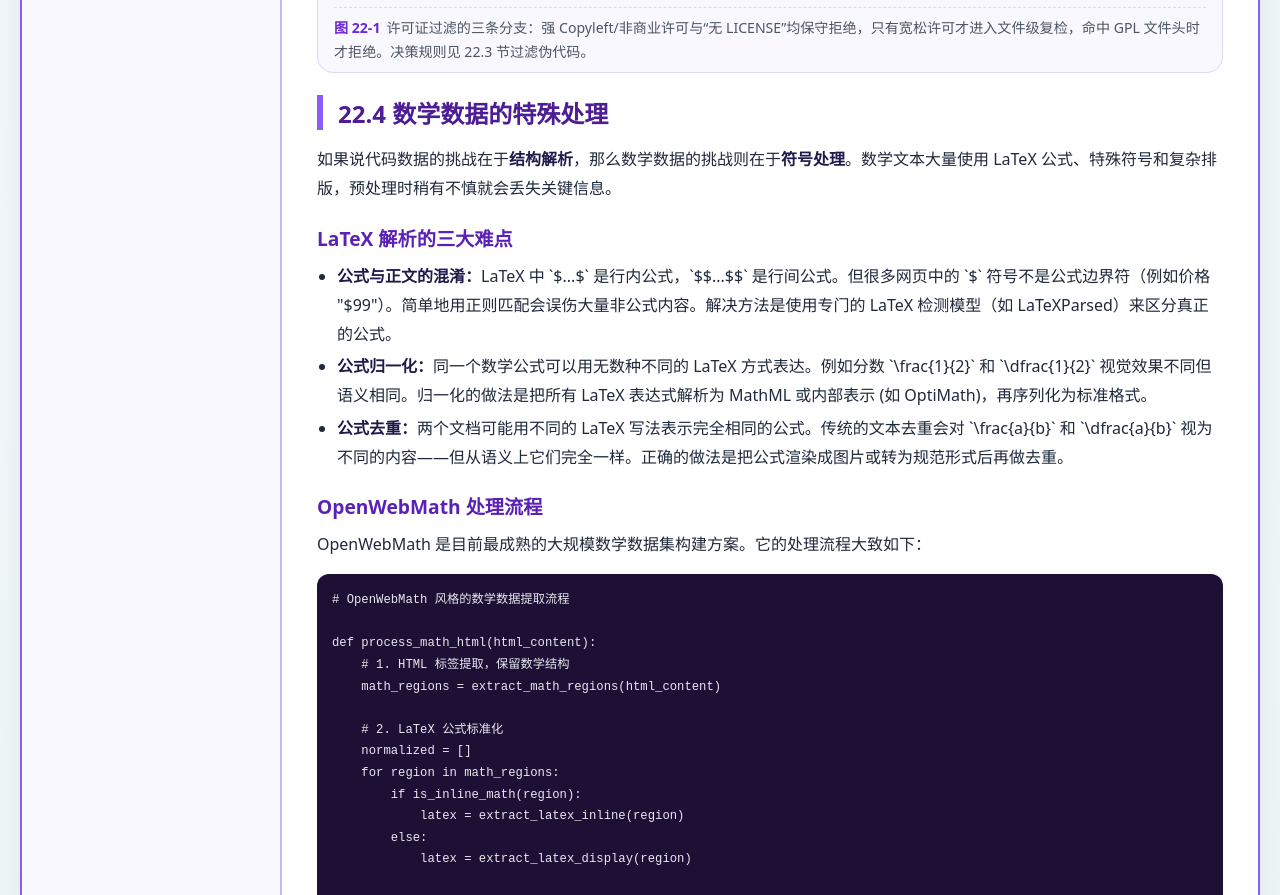
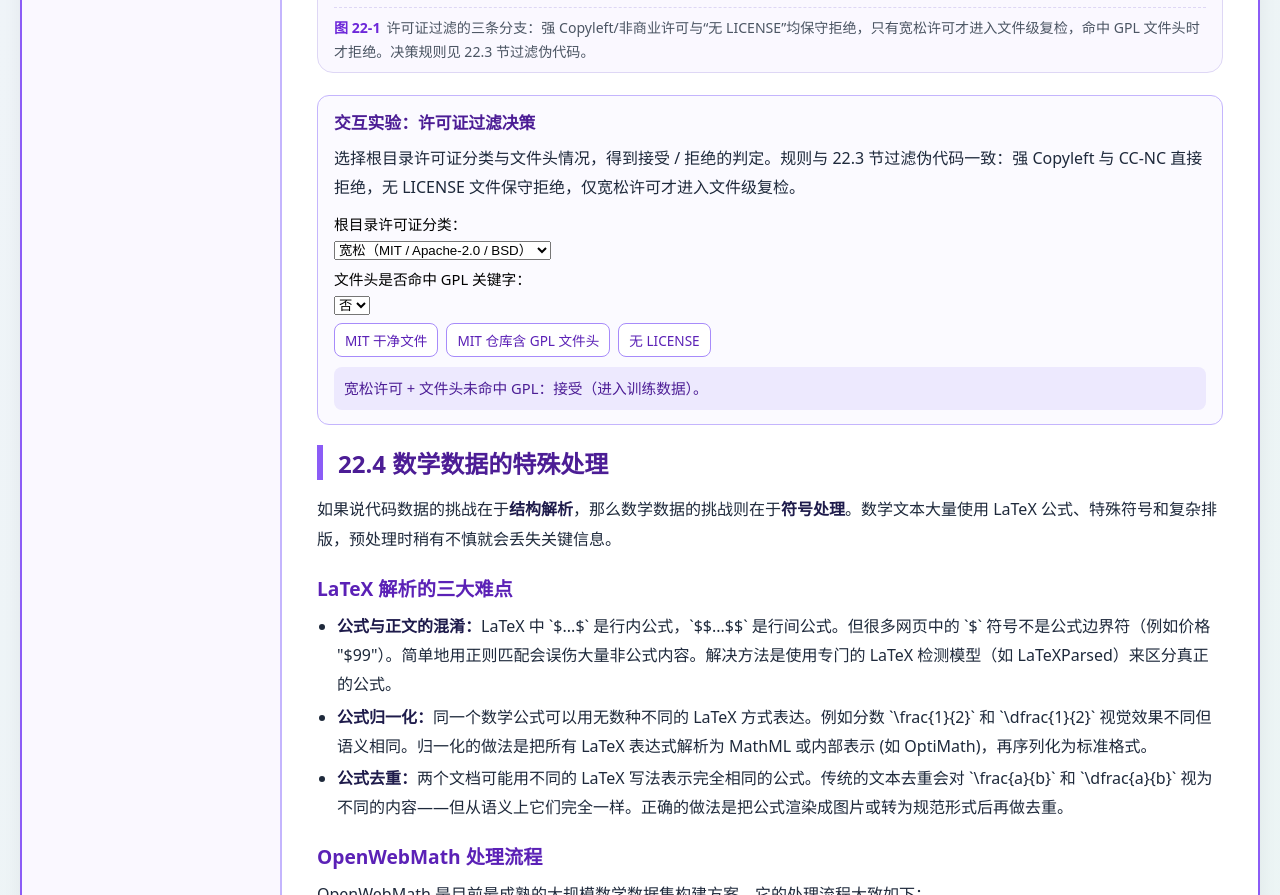
Before and after one commit to 1998x-stack/pretraining-dataset-tutorial, a plain HTML site: page 22.html in a window 1280 px wide. Shown: the part 4114-5009 px from the top of the page. Drawn offline with Linux system fonts and the light colour scheme.

Commit message:
feat(pretraining-dataset-tutorial): 第22章 许可证过滤决策交互实验

```diff
--- a/22.html
+++ b/22.html
@@ -284,6 +284,28 @@ def filter_by_license(repo_metadata):
             <figcaption><span class="fig-label">图 22-1</span>许可证过滤的三条分支：强 Copyleft/非商业许可与“无 LICENSE”均保守拒绝，只有宽松许可才进入文件级复检，命中 GPL 文件头时才拒绝。决策规则见 22.3 节过滤伪代码。</figcaption>
         </figure>
 
+        <section class="ex" aria-labelledby="lic-ex-h">
+            <h3 id="lic-ex-h">交互实验：许可证过滤决策</h3>
+            <p>选择根目录许可证分类与文件头情况，得到接受 / 拒绝的判定。规则与 22.3 节过滤伪代码一致：强 Copyleft 与 CC-NC 直接拒绝，无 LICENSE 文件保守拒绝，仅宽松许可才进入文件级复检。</p>
+            <div class="ex-row"><label for="lic-type">根目录许可证分类：</label>
+                <select id="lic-type">
+                    <option value="permissive">宽松（MIT / Apache-2.0 / BSD）</option>
+                    <option value="copyleft">强 Copyleft（GPL / AGPL）</option>
+                    <option value="nc">非商业（CC-BY-NC）</option>
+                    <option value="none">无 LICENSE 文件</option>
+                </select>
+            </div>
+            <div class="ex-row"><label for="lic-head">文件头是否命中 GPL 关键字：</label>
+                <select id="lic-head"><option value="no">否</option><option value="yes">是</option></select>
+            </div>
+            <div class="ex-row ex-presets" role="group" aria-label="案例预设">
+                <button type="button" data-type="permissive" data-head="no">MIT 干净文件</button>
+                <button type="button" data-type="permissive" data-head="yes">MIT 仓库含 GPL 文件头</button>
+                <button type="button" data-type="none" data-head="no">无 LICENSE</button>
+            </div>
+            <p id="lic-out" class="ex-out" aria-live="polite">宽松许可 + 文件头未命中 GPL：接受（进入训练数据）。</p>
+        </section>
+
         <h2>22.4 数学数据的特殊处理</h2>
 
         <p>如果说代码数据的挑战在于<strong>结构解析</strong>，那么数学数据的挑战则在于<strong>符号处理</strong>。数学文本大量使用 LaTeX 公式、特殊符号和复杂排版，预处理时稍有不慎就会丢失关键信息。</p>
@@ -400,5 +422,25 @@ def filter_cp_data(submissions):
     </article></main>
 </div>
 </div>
+<script>
+(function(){
+  var type=document.getElementById('lic-type'),head=document.getElementById('lic-head');
+  if(!type||!head)return;
+  var out=document.getElementById('lic-out');
+  function render(){
+    var t=type.value,h=head.value;
+    if(t==='copyleft'){out.textContent='强 Copyleft（GPL / AGPL）：拒绝——分发时可能要求开源，法务建议在训练数据中完全排除。';return;}
+    if(t==='nc'){out.textContent='非商业许可（CC-BY-NC）：拒绝——REJECTED_LICENSES 命中，无法确认商用授权。';return;}
+    if(t==='none'){out.textContent='无 LICENSE 文件：拒绝——未声明即默认保留所有权利，保守策略下不进训练数据。';return;}
+    if(h==='yes'){out.textContent='宽松许可 + 文件头命中 GPL：该文件属高风险，被拒绝（即使根目录是 MIT）。';return;}
+    out.textContent='宽松许可 + 文件头未命中 GPL：接受（进入训练数据）。';
+  }
+  [type,head].forEach(function(el){el.addEventListener('change',render);});
+  document.querySelectorAll('.ex-presets button').forEach(function(btn){
+    btn.addEventListener('click',function(){type.value=btn.dataset.type;head.value=btn.dataset.head;render();});
+  });
+  render();
+})();
+</script>
 </body>
 </html>
```
